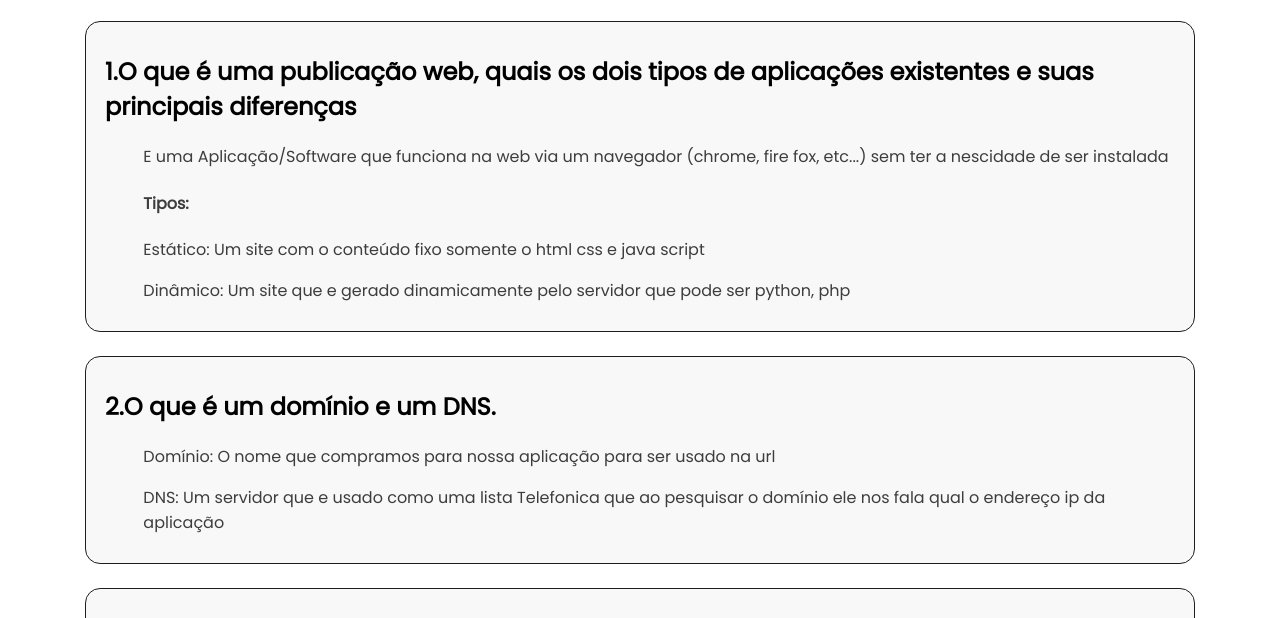
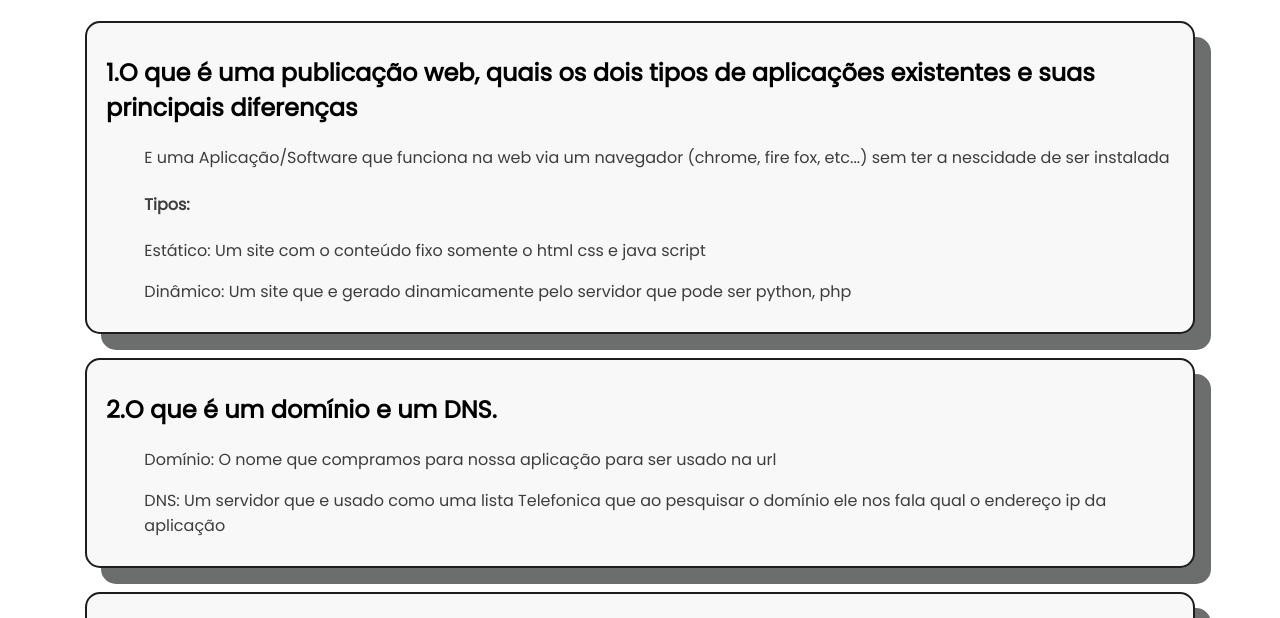
Before and after one commit to AllMaciente/Publicar-aplicacoes-web-ProvaPJP, a plain HTML site: page index.html in a window 1280 px wide. Shown: the part 104-722 px from the top of the page. Drawn offline with Linux system fonts and the light colour scheme.

Commit message:
Update base.css

```diff
--- a/css/base.css
+++ b/css/base.css
@@ -7,10 +7,11 @@ body {
 }
 section.big {
   background-color: #f8f8f8;
-  border: solid 1px #1d1d1d;
+  border: solid 2px #1d1d1d;
   border-radius: 15px;
   padding: 1.5vh 1.5vw;
   margin: 3vh 3vw;
+  filter: drop-shadow(16px 16px rgba(0, 1, 1, 0.575));
 }
 
 .resposta {
```
